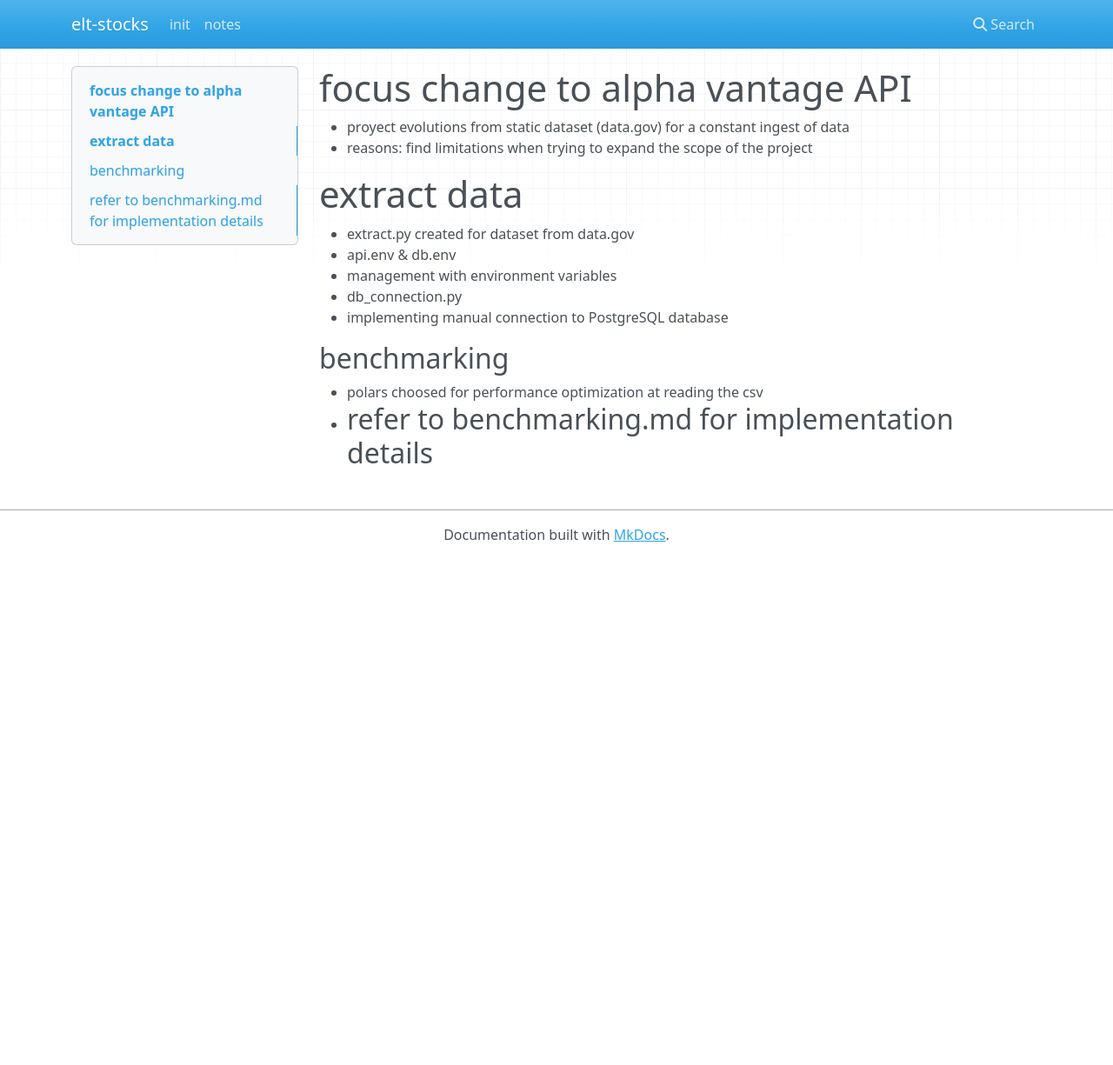
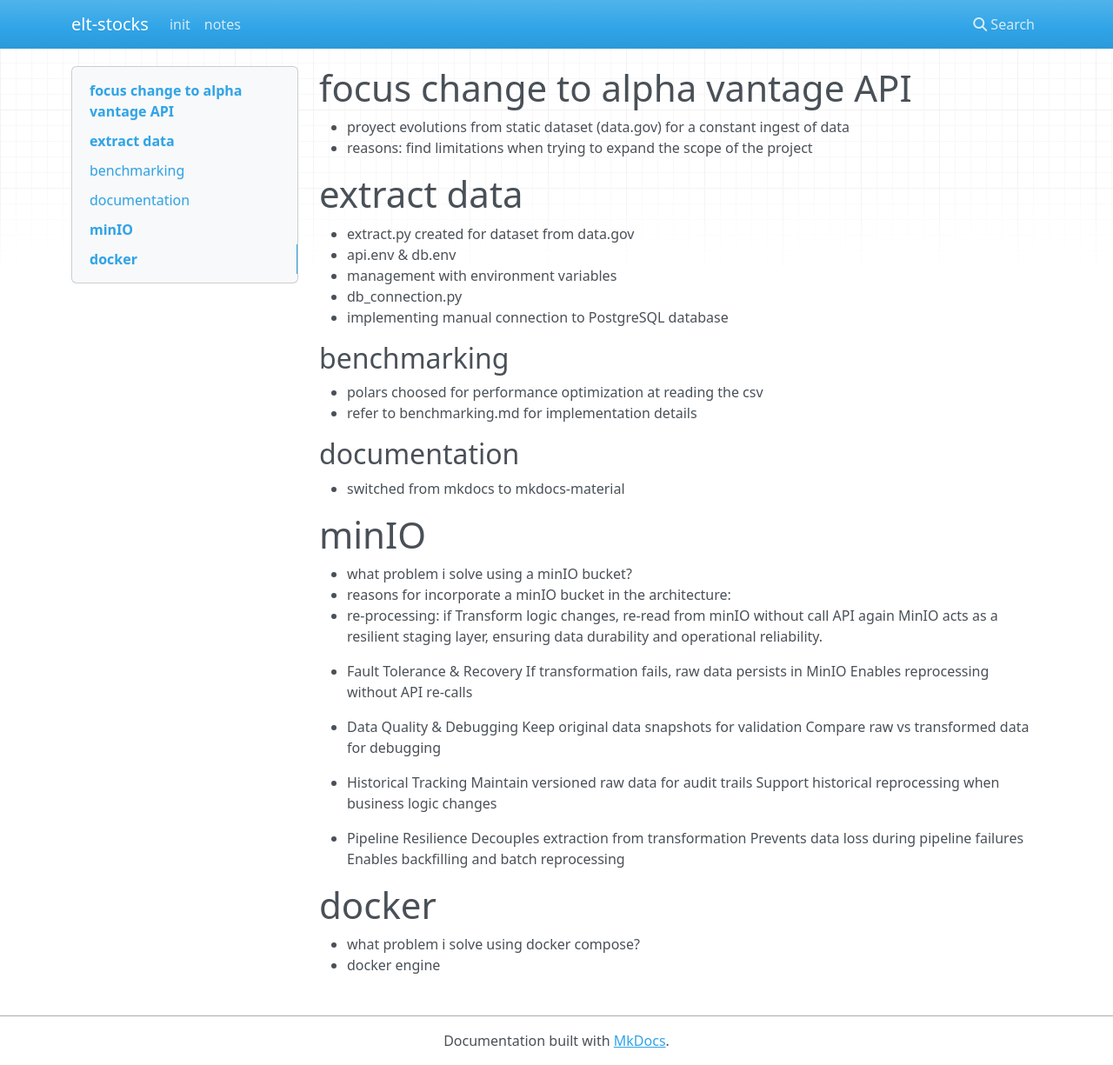
Before and after one commit to aner-dev/stocks-analytics-elt-pipeline, an MkDocs documentation site: the page built from docs/decision-log.md, in a window 1280 px wide and 1225 px high. Shown: the whole window at 87% size. Built offline with MkDocs 1.6.1, drawn with Linux system fonts in a browser that asks for light colours; nearby versions of some CDN libraries.

```diff
--- a/docs/decision-log.md
+++ b/docs/decision-log.md
@@ -11,4 +11,32 @@
 ## benchmarking
 - polars choosed for performance optimization at reading the csv
   - refer to benchmarking.md for implementation details
--
+## documentation
+- switched from mkdocs to mkdocs-material
+# minIO
+- what problem i solve using a minIO bucket?
+- reasons for incorporate a minIO bucket in the architecture:
+- re-processing: if Transform logic changes, re-read from minIO without call API again
+MinIO acts as a resilient staging layer, ensuring data durability and operational reliability.
+
+1. Fault Tolerance & Recovery
+If transformation fails, raw data persists in MinIO
+Enables reprocessing without API re-calls
+
+2. Data Quality & Debugging
+Keep original data snapshots for validation
+Compare raw vs transformed data for debugging
+
+3. Historical Tracking
+Maintain versioned raw data for audit trails
+Support historical reprocessing when business logic changes
+
+4. Pipeline Resilience
+Decouples extraction from transformation
+Prevents data loss during pipeline failures
+Enables backfilling and batch reprocessing
+
+
+# docker
+- what problem i solve using docker compose?
+- docker engine
```
Also changed, not shown: docs/architecture.md (+17 -0 lines), docs/index.md (+5 -0 lines), docs/learning-journey.md (+8 -0 lines), docs/notes.md (+9 -0 lines), docs/todo.md (+4 -0 lines), 2 other files.
